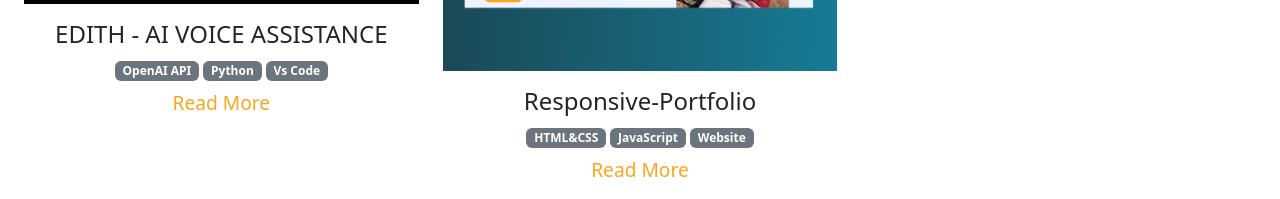
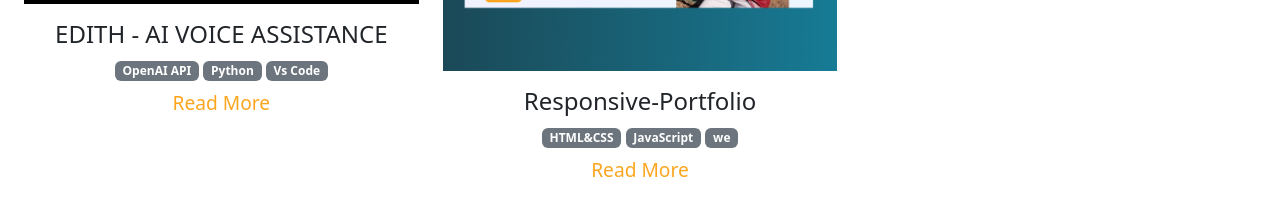
Before and after one commit to manohar48936/Responsive-portfolio, a plain HTML site: page index.html in a window 1280 px wide. Shown: the part 2740-2939 px from the top of the page. Drawn offline with nearby package versions, Linux system fonts and the light colour scheme; files whose address does not match are found by name.

Commit message:
index.html

```diff
--- a/index.html
+++ b/index.html
@@ -339,7 +339,7 @@
                 <h4 class="card-title">Responsive-Portfolio</h4>
                 <span class="badge bg-secondary badge-pill">HTML&CSS</span>
                 <span class="badge bg-secondary badge-pill">JavaScript</span>
-                <span class="badge bg-secondary badge-pill mb-2">Website</span
+                <span class="badge bg-secondary badge-pill mb-2">we</span
                 ><br />
                 <a href="https://manohar48936.github.io/Responsive-portfolio/" class="read-more-btn link">Read More</a>
               </div>
```
